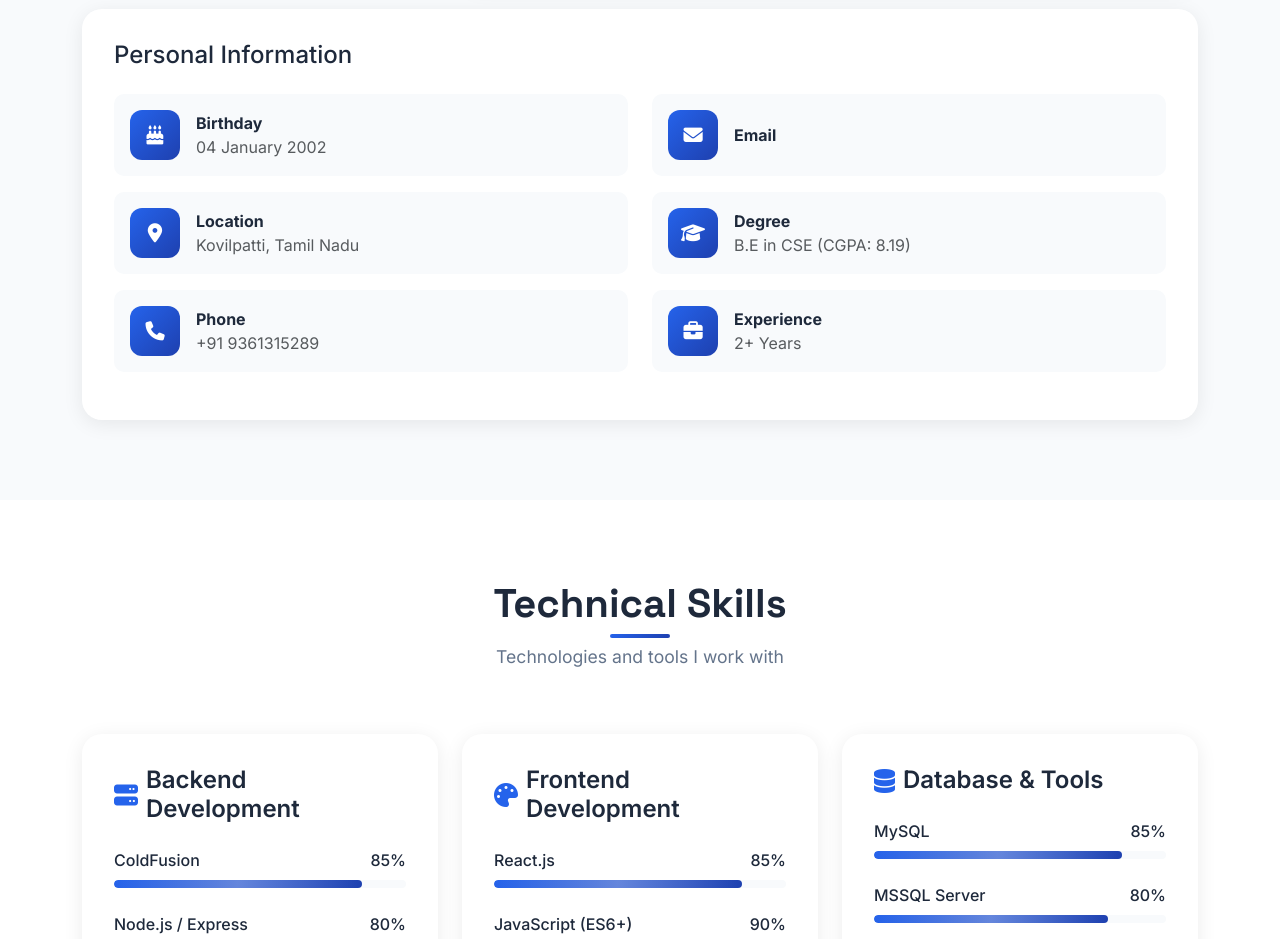
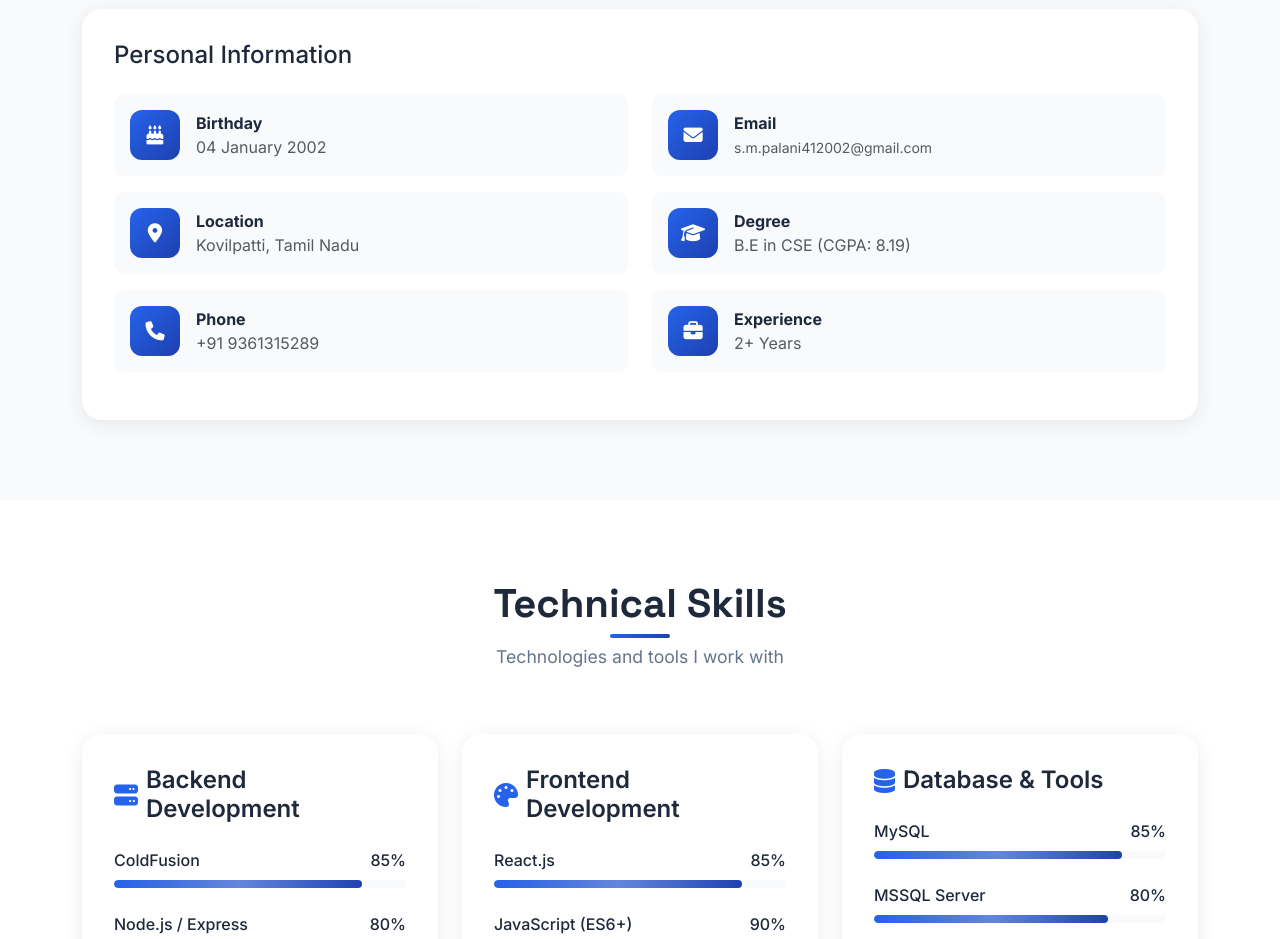
Before and after one commit to palani41/portfolio, a plain HTML site: page index.html in a window 1280 px wide. Shown: the part 1520-2459 px from the top of the page. Drawn offline with nearby package versions, Linux system fonts and the light colour scheme.

Commit message:
Missed items

```diff
--- a/index.html
+++ b/index.html
@@ -133,7 +133,7 @@
                   <div class="info-icon"><i class="fas fa-envelope"></i></div>
                   <div>
                     <strong>Email</strong>
-                    <p class="mb-0 text-muted"><small></small></p>
+                    <p class="mb-0 text-muted"><small>s.m.palani412002@gmail.com</small></p>
                   </div>
                 </div>
                 <div class="info-item">
```
